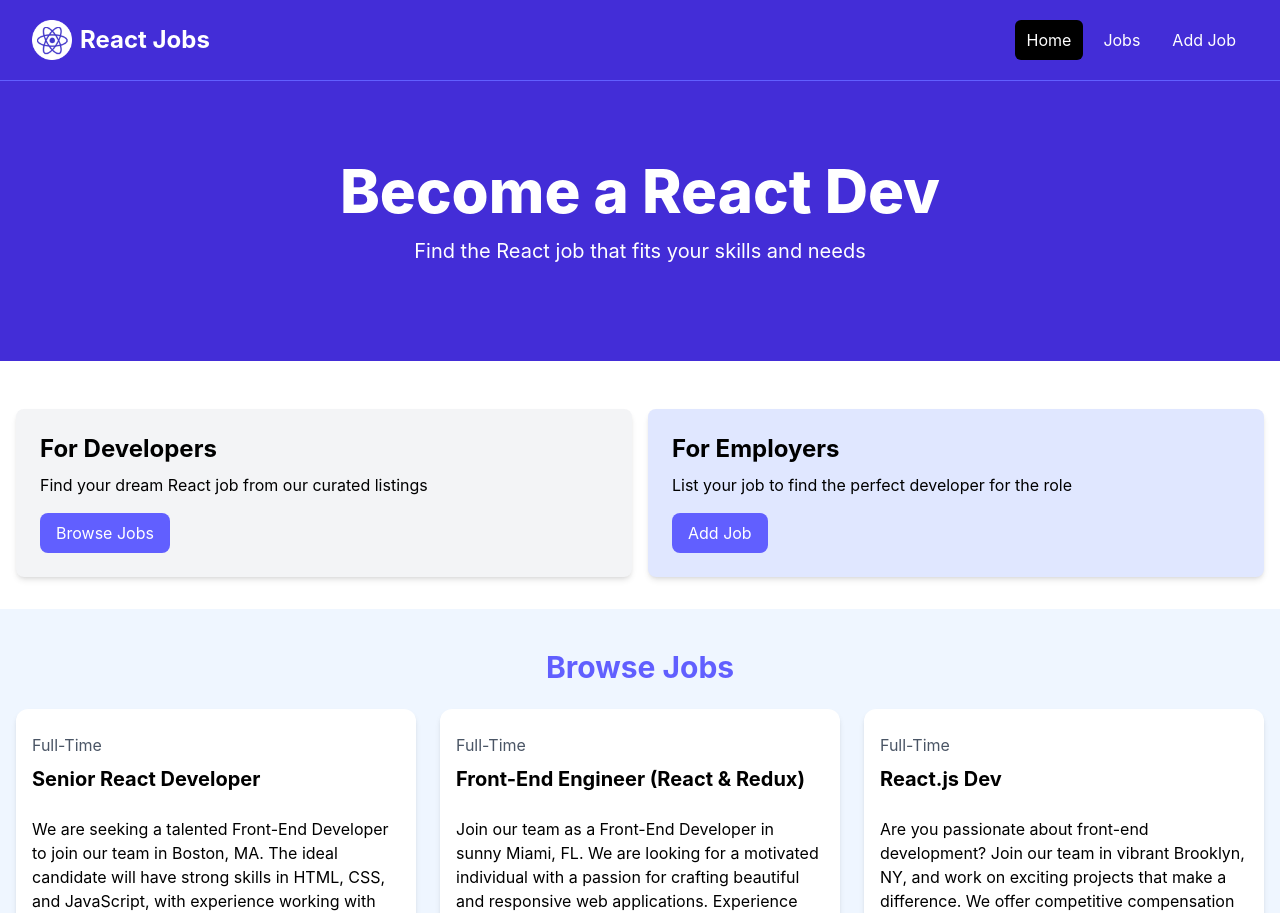
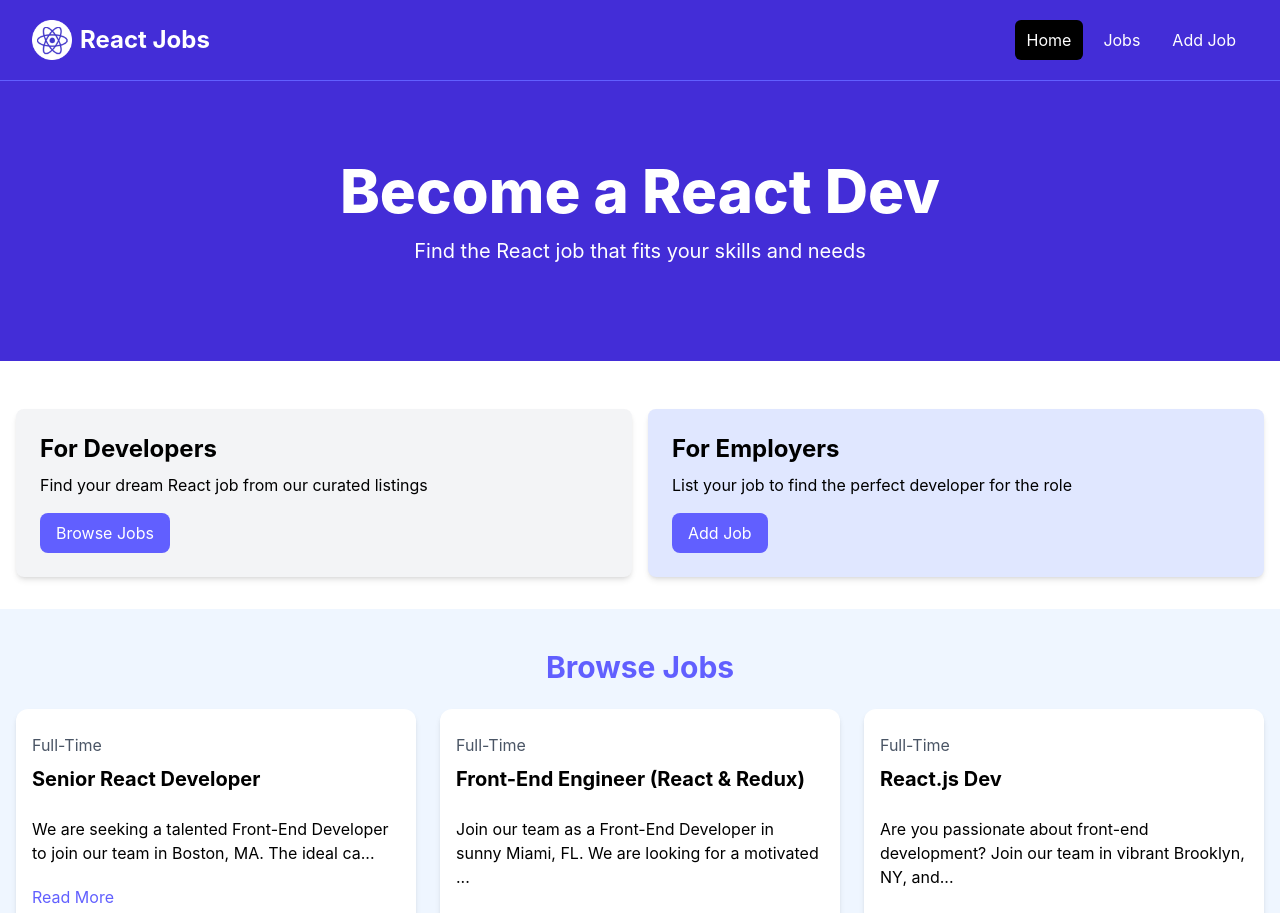
Before and after one commit to mmpaxlearn/react-crash-2024, a React (Vite) app: page / in a window 1280 px wide. Shown: the top 913 px of the page. Built offline with nearby package versions, Linux system fonts and the light colour scheme.

Commit message:
Implement Component State with useState for text-button in JobListing to minimize or maximize the description.

```diff
--- a/src/components/JobListing.jsx
+++ b/src/components/JobListing.jsx
@@ -1,6 +1,16 @@
 import React from "react";
+import { useState } from 'react';
 
 const JobListing = ({ job }) => {
+  const [showFullDescription, setShowFullDescription] = useState(false);
+
+  let description = job.description;
+  if (!showFullDescription) {
+    description = description.substring(0, 90) + '...';
+  } else {
+    description = job.description;
+  }
+
   return (
     <div className="bg-white rounded-xl shadow-md relative">
       <div className="p-4">
@@ -9,9 +19,13 @@ const JobListing = ({ job }) => {
           <h3 className="text-xl font-bold">{job.title}</h3>
         </div>
 
-        <div className="mb-5">
-          {job.description}
-        </div>
+        <div className="mb-5">{description}</div>
+        <button
+          onClick={() => setShowFullDescription((prevState) => !prevState)}
+          className="text-indigo-500 mb-5 hover:text-indigo-600"
+        >
+          {showFullDescription ? 'Show Less' : 'Read More'}
+        </button>
 
         <h3 className="text-indigo-500 mb-2">{job.salary} / Year</h3>
 
--- a/src/components/JobListings.jsx
+++ b/src/components/JobListings.jsx
@@ -1,7 +1,6 @@
 import React from "react";
 import jobs from "../jobs.json";
 import JobListing from "./JobListing";
-import { useState } from 'react';
 
 const JobListings = () => {
 
--- a/src/components/ViewAllJobs.jsx
+++ b/src/components/ViewAllJobs.jsx
@@ -4,10 +4,11 @@ const ViewAllJobs = () => {
   return (
     <section className="m-auto max-w-lg my-10 px-6">
       <a
-        href="jobs.html"
+        href="/jobs"
         className="block bg-black text-white text-center py-4 px-6 rounded-xl hover:bg-gray-700"
-      >View All Jobs</a
       >
+        View All Jobs
+      </a>
     </section>
   );
 };
```
